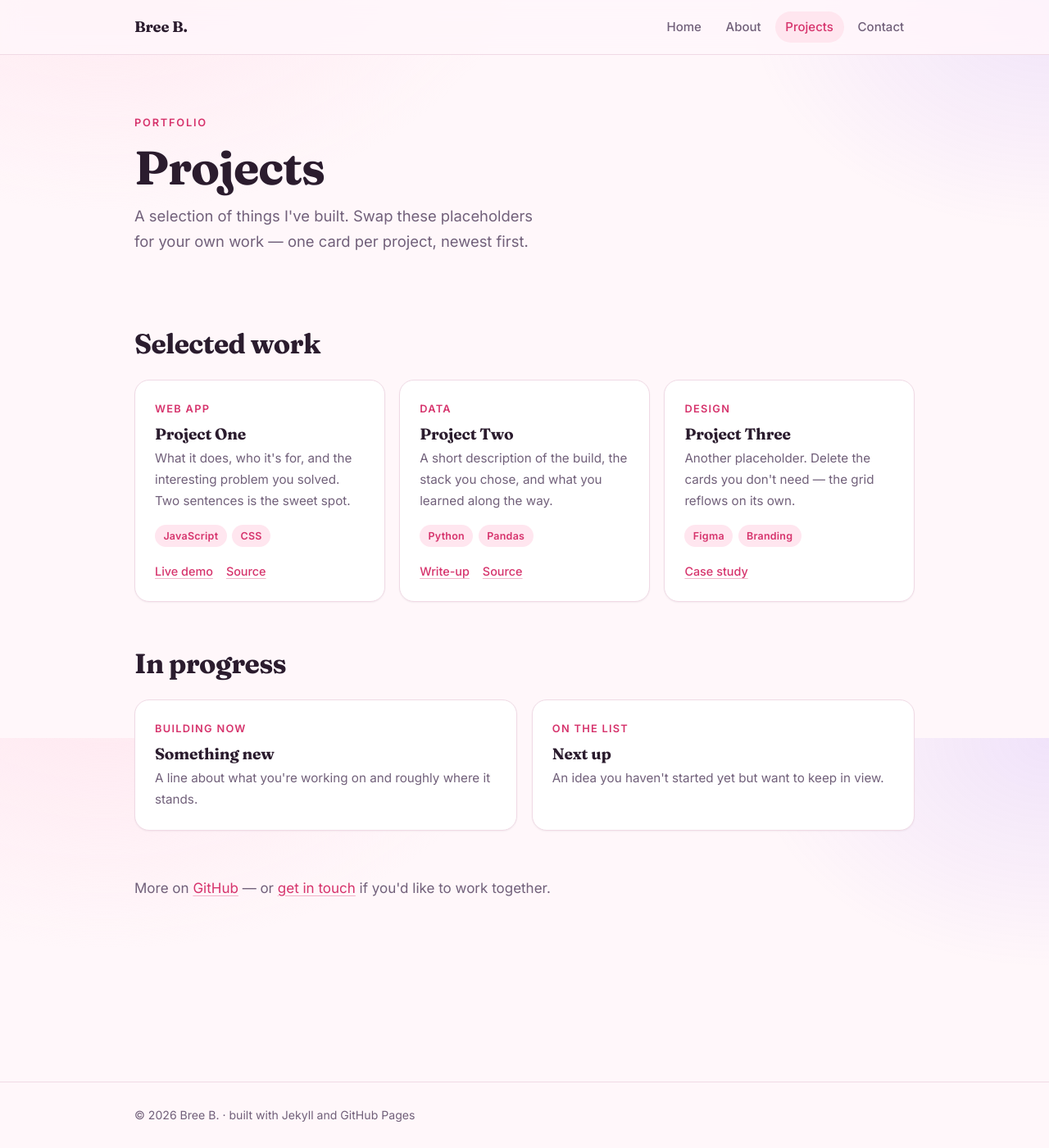
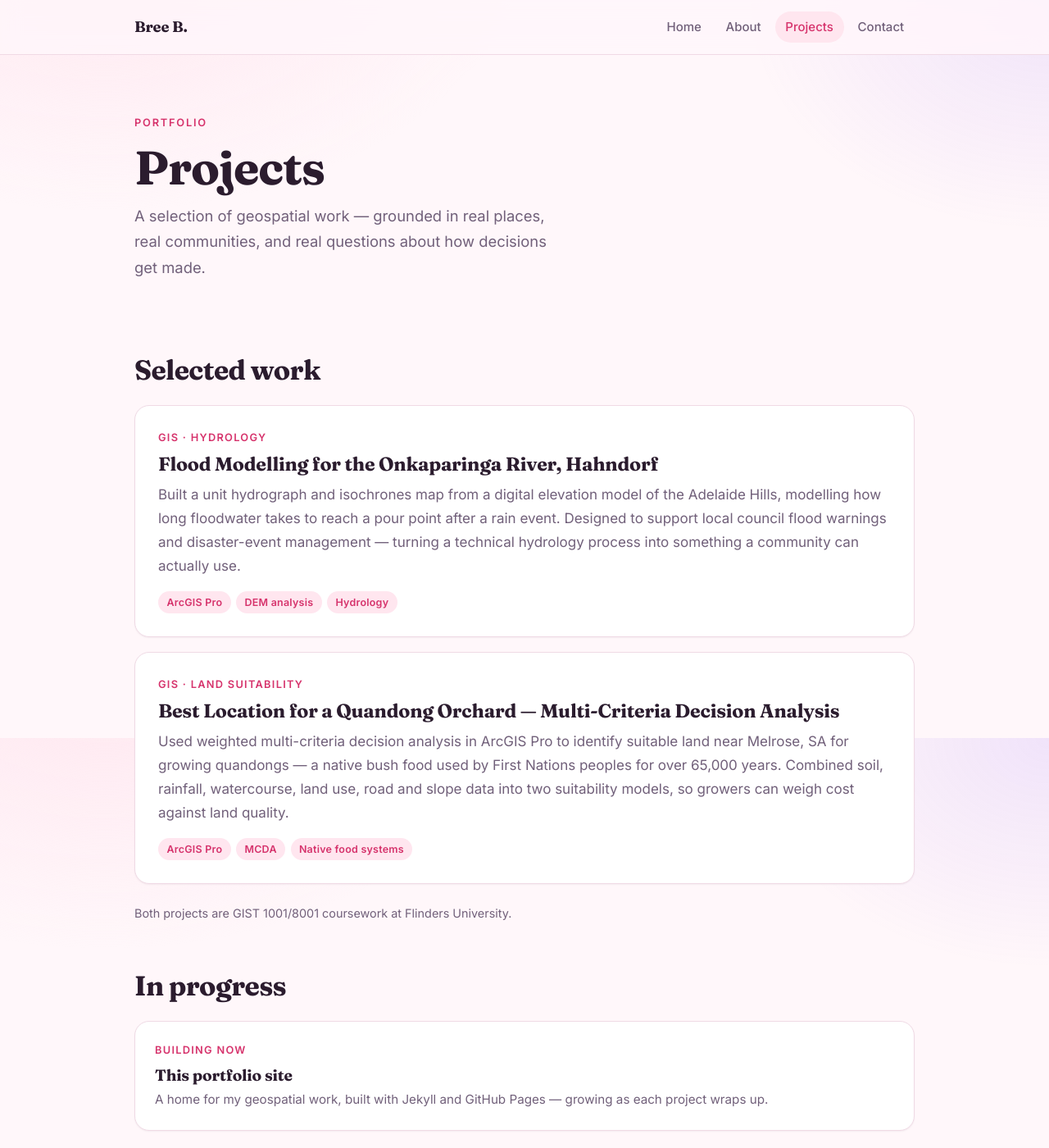
Before and after one commit to Bree-B/Bree-B.GitHub.io, a Jekyll site: the page built from Projects.md, in a window 1280 px wide and 1400 px high. Shown: the whole window at 82% size. Built offline with Jekyll 4.4.1, drawn with Linux system fonts in a browser that asks for light colours.

Commit message:
Replace template boilerplate with production content
Swap the starter placeholder copy across every page for Bree's real
content, and set up the Projects page to carry the map exports.

- Home: real hero, intro, and a Currently list (building/learning/reading)
- About: full intro, the actual toolset, and the real background timeline
- Projects: the two Flinders GIST projects — Onkaparinga flood modelling
  and the quandong orchard MCDA — as full-width entries with image slots,
  replacing the three placeholder cards
- Contact: GitHub and LinkedIn, sourced from _config.yml; the placeholder
  email and dead profile link are gone
- _config.yml: real description, author, and social links
- README: describes the actual site instead of a one-line stub

Projects are rendered by a new _includes/project-figure.html, which only
emits a figure once the matching file exists under
assets/images/projects/, so the page stays clean until the map exports
are added and picks them up automatically afterwards. That folder's
README lists the four expected filenames.

Verified with a local jekyll build: all four pages render, no
placeholder text or dead links remain, and the figures were confirmed to
appear with stand-in files and to collapse without them.

Co-Authored-By: Claude Opus 5 <noreply@anthropic.com>
Claude-Session: https://claude.ai/code/session_01Lyyq5XtppC4Pcbbhmgoa2s

```diff
--- a/Projects.md
+++ b/Projects.md
@@ -2,15 +2,17 @@
 layout: default
 title: Projects
 permalink: /Projects/
-description: Selected projects, side builds, and works in progress by Bree.
+description: >-
+  Geospatial work by Breanna Hollinshed — flood modelling on the Onkaparinga
+  River and multi-criteria land suitability analysis for a quandong orchard.
 ---
 
 <section class="hero">
   <p class="eyebrow">Portfolio</p>
   <h1>Projects</h1>
   <p class="lead">
-    A selection of things I've built. Swap these placeholders for your own
-    work — one card per project, newest first.
+    A selection of geospatial work — grounded in real places, real communities,
+    and real questions about how decisions get made.
   </p>
 </section>
 
@@ -18,57 +20,74 @@ description: Selected projects, side builds, and works in progress by Bree.
   <div class="section-head">
     <h2>Selected work</h2>
   </div>
-  <div class="cards">
-    <div class="card">
-      <span class="card-meta">Web app</span>
-      <h3>Project One</h3>
+
+  <div class="project-list">
+
+    <article class="project">
+      <span class="card-meta">GIS &middot; Hydrology</span>
+      <h3>Flood Modelling for the Onkaparinga River, Hahndorf</h3>
       <p>
-        What it does, who it's for, and the interesting problem you solved.
-        Two sentences is the sweet spot.
+        Built a unit hydrograph and isochrones map from a digital elevation
+        model of the Adelaide Hills, modelling how long floodwater takes to
+        reach a pour point after a rain event. Designed to support local council
+        flood warnings and disaster-event management — turning a technical
+        hydrology process into something a community can actually use.
       </p>
       <ul class="tags">
-        <li>JavaScript</li>
-        <li>CSS</li>
+        <li>ArcGIS Pro</li>
+        <li>DEM analysis</li>
+        <li>Hydrology</li>
       </ul>
-      <div class="card-links">
-        <a href="#">Live demo</a>
-        <a href="#">Source</a>
-      </div>
-    </div>
+      {%- capture onkaparinga_media -%}
+        {% include project-figure.html
+           src="/assets/images/projects/onkaparinga-isochrones-map.png"
+           alt="Isochrones map of the Onkaparinga River catchment at Hahndorf, shaded from 8 to 80 hours of flood flow time to the pour point"
+           caption="Isochrones showing flood flow time to the pour point, in eight-hour bands." %}
+        {% include project-figure.html
+           src="/assets/images/projects/onkaparinga-study-site.png"
+           alt="Satellite study-area map of the Onkaparinga catchment extent east of Adelaide in the Adelaide Hills"
+           caption="Study area — the Adelaide Hills, east of Adelaide." %}
+      {%- endcapture -%}
+      {%- if onkaparinga_media contains "<figure" %}
+      <div class="project-media">{{ onkaparinga_media }}</div>
+      {%- endif %}
+    </article>
 
-    <div class="card">
-      <span class="card-meta">Data</span>
-      <h3>Project Two</h3>
+    <article class="project">
+      <span class="card-meta">GIS &middot; Land suitability</span>
+      <h3>Best Location for a Quandong Orchard — Multi-Criteria Decision Analysis</h3>
       <p>
-        A short description of the build, the stack you chose, and what you
-        learned along the way.
+        Used weighted multi-criteria decision analysis in ArcGIS Pro to identify
+        suitable land near Melrose, SA for growing quandongs — a native bush food
+        used by First Nations peoples for over 65,000 years. Combined soil,
+        rainfall, watercourse, land use, road and slope data into two suitability
+        models, so growers can weigh cost against land quality.
       </p>
       <ul class="tags">
-        <li>Python</li>
-        <li>Pandas</li>
+        <li>ArcGIS Pro</li>
+        <li>MCDA</li>
+        <li>Native food systems</li>
       </ul>
-      <div class="card-links">
-        <a href="#">Write-up</a>
-        <a href="#">Source</a>
-      </div>
-    </div>
+      {%- capture quandong_media -%}
+        {% include project-figure.html
+           src="/assets/images/projects/quandong-suitability-map.png"
+           alt="Suitability map for siting a quandong orchard near Melrose, South Australia, graded from extremely low to extremely high suitability"
+           caption="Suitability model #1, graded from extremely low to extremely high." %}
+        {% include project-figure.html
+           src="/assets/images/projects/quandong-study-site.png"
+           alt="Satellite study-area map of the analysis extent around Booleroo Centre and Melrose in the southern Flinders Ranges"
+           caption="Study area — Booleroo Centre and Melrose, southern Flinders Ranges." %}
+      {%- endcapture -%}
+      {%- if quandong_media contains "<figure" %}
+      <div class="project-media">{{ quandong_media }}</div>
+      {%- endif %}
+    </article>
 
-    <div class="card">
-      <span class="card-meta">Design</span>
-      <h3>Project Three</h3>
-      <p>
-        Another placeholder. Delete the cards you don't need — the grid
-        reflows on its own.
-      </p>
-      <ul class="tags">
-        <li>Figma</li>
-        <li>Branding</li>
-      </ul>
-      <div class="card-links">
-        <a href="#">Case study</a>
-      </div>
-    </div>
   </div>
+
+  <p class="muted project-note">
+    Both projects are GIST 1001/8001 coursework at Flinders University.
+  </p>
 </section>
 
 <section class="section">
@@ -78,13 +97,11 @@ description: Selected projects, side builds, and works in progress by Bree.
   <div class="cards">
     <div class="card">
       <span class="card-meta">Building now</span>
-      <h3>Something new</h3>
-      <p>A line about what you're working on and roughly where it stands.</p>
-    </div>
-    <div class="card">
-      <span class="card-meta">On the list</span>
-      <h3>Next up</h3>
-      <p>An idea you haven't started yet but want to keep in view.</p>
+      <h3>This portfolio site</h3>
+      <p>
+        A home for my geospatial work, built with Jekyll and GitHub Pages —
+        growing as each project wraps up.
+      </p>
     </div>
   </div>
 </section>
--- a/_config.yml
+++ b/_config.yml
@@ -1,5 +1,10 @@
 title: Bree B.
-description: Bookmark this to keep an eye on my project updates!
+tagline: I put communities on the map.
+description: >-
+  Breanna Hollinshed — Geospatial Science student turning spatial data into
+  tools that connect people to community, Country, and the decisions that
+  shape both.
+author: Breanna Hollinshed
 baseurl: ""
 
 nav:
@@ -12,5 +17,9 @@ nav:
   - name: Contact
     url: /Contact/
 
+social:
+  github: https://github.com/Bree-B
+  linkedin: https://www.linkedin.com/in/breanna-hollinshed-005b6330b
+
 exclude:
   - README.md
--- /dev/null
+++ b/_includes/project-figure.html
@@ -0,0 +1,21 @@
+{%- comment -%}
+  Renders a project figure only once the image file actually exists in the
+  repository, so the page stays clean while artwork is still being added.
+
+  Usage:
+    {% include project-figure.html src="/assets/images/projects/name.png"
+                                   alt="Descriptive alt text"
+                                   caption="Optional caption" %}
+{%- endcomment -%}
+{%- assign figure_path = include.src -%}
+{%- assign figure_file = site.static_files | where: "path", figure_path | first -%}
+{%- if figure_file -%}
+<figure class="project-figure">
+  <a href="{{ figure_path | relative_url }}">
+    <img src="{{ figure_path | relative_url }}" alt="{{ include.alt }}" loading="lazy" decoding="async">
+  </a>
+  {%- if include.caption %}
+  <figcaption>{{ include.caption }}</figcaption>
+  {%- endif %}
+</figure>
+{%- endif -%}
--- a/assets/css/style.scss
+++ b/assets/css/style.scss
@@ -346,6 +346,71 @@ a.card:hover h3 { color: var(--accent); }
 }
 
 /* ---------------------------------------------------------
+   Project entries (projects page)
+   --------------------------------------------------------- */
+.project-list {
+  display: grid;
+  gap: 1.1rem;
+}
+
+.project {
+  padding: 1.75rem;
+  border: 1px solid var(--border);
+  border-radius: var(--radius);
+  background: var(--bg-elev);
+  box-shadow: var(--shadow-sm);
+}
+
+.project h3 {
+  font-size: 1.45rem;
+  margin-bottom: 0.6rem;
+}
+
+.project > p { color: var(--muted); margin-bottom: 0; }
+
+.project .tags { margin-bottom: 0; }
+
+.project-media {
+  display: grid;
+  grid-template-columns: repeat(auto-fit, minmax(260px, 1fr));
+  gap: 1.1rem;
+  margin-top: 1.5rem;
+}
+
+.project-figure {
+  margin: 0;
+}
+
+.project-figure a {
+  display: block;
+  border-radius: var(--radius-sm);
+  overflow: hidden;
+  border: 1px solid var(--border);
+  background: var(--bg);
+  transition: border-color 0.18s ease, box-shadow 0.18s ease;
+}
+
+.project-figure a:hover {
+  border-color: var(--accent);
+  box-shadow: var(--shadow-lg);
+}
+
+.project-figure img {
+  display: block;
+  width: 100%;
+  height: auto;
+}
+
+.project-figure figcaption {
+  margin-top: 0.6rem;
+  font-size: 0.85rem;
+  line-height: 1.5;
+  color: var(--muted);
+}
+
+.project-note { margin-top: 1.5rem; font-size: 0.9rem; }
+
+/* ---------------------------------------------------------
    Tags
    --------------------------------------------------------- */
 .tags {
```
Also changed, not shown: About.md (+44 -25 lines), Contact.md (+11 -12 lines), assets/images/projects/README.md (added, +17 -0 lines), index.md (+16 -8 lines), README.md.
